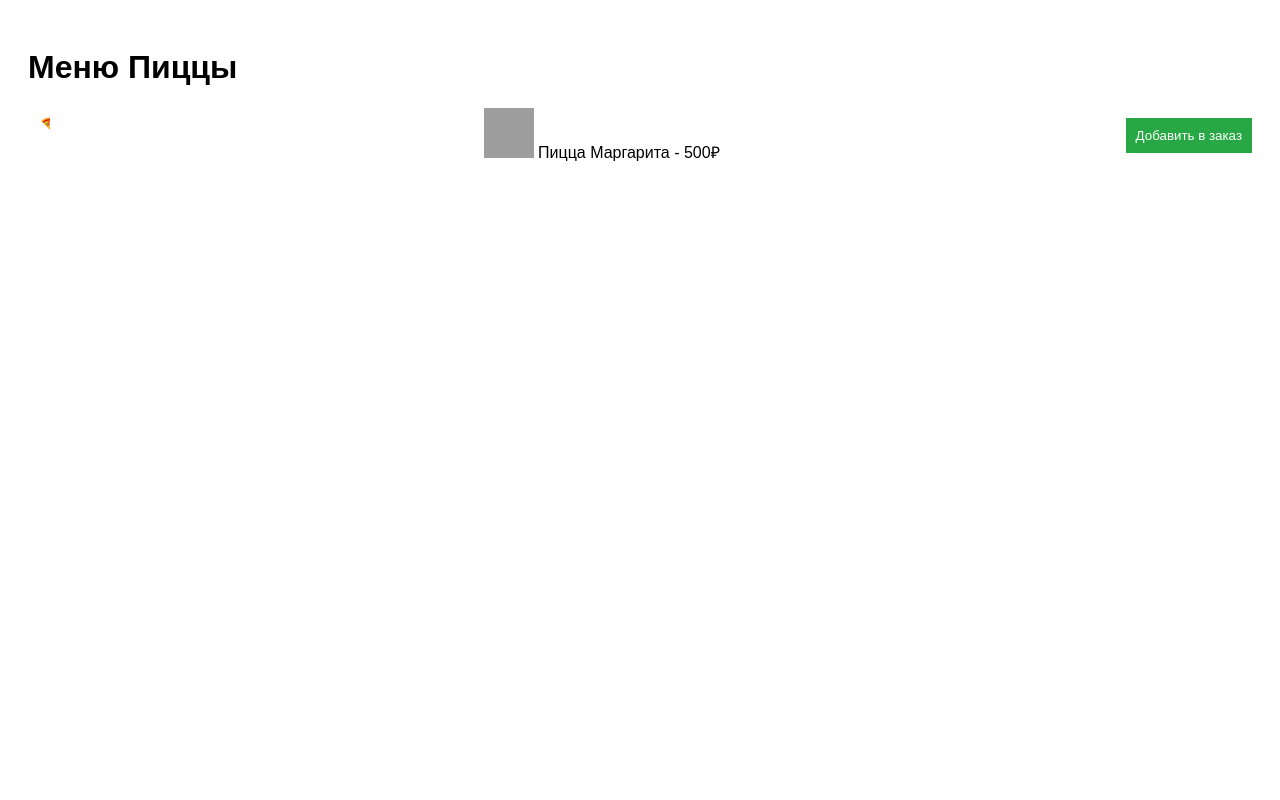
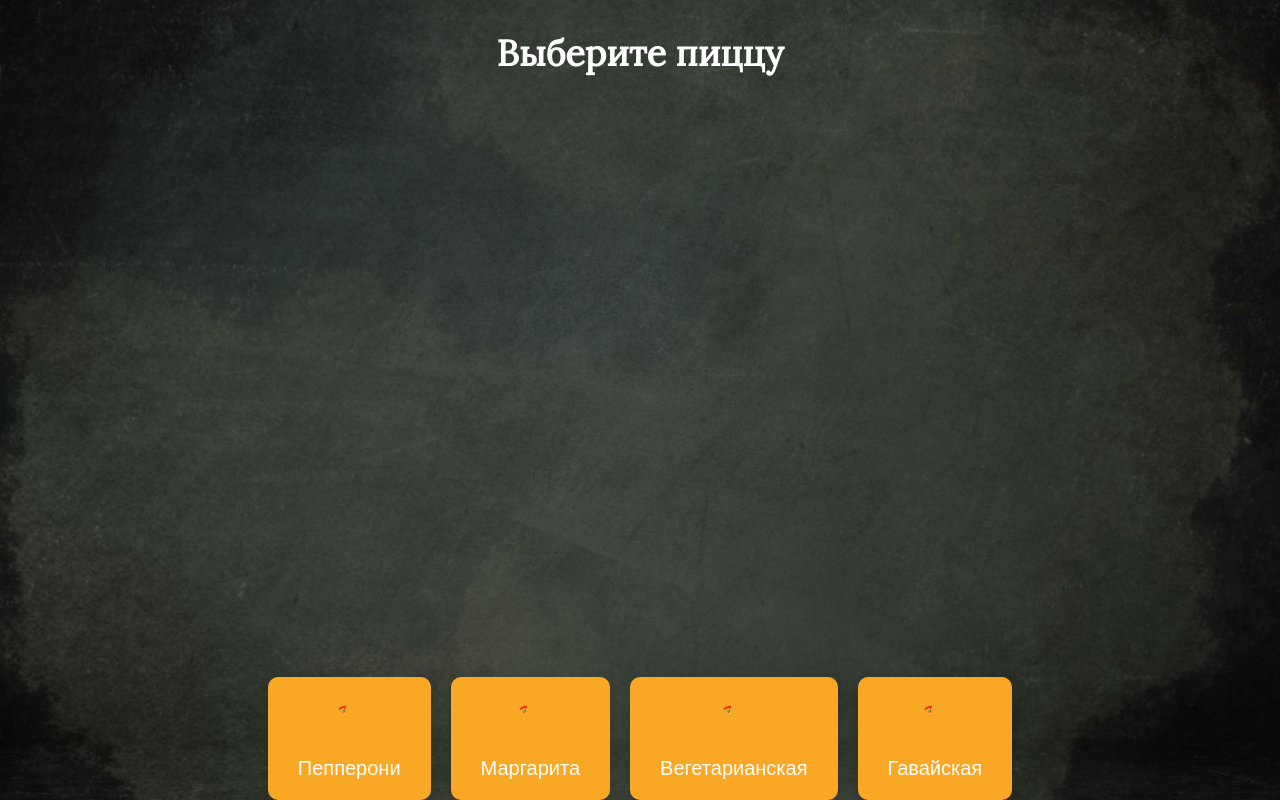
Before and after one commit to Twominname/telegram-order-app, a plain HTML site: page pizza.html in a window 1280 px wide. Drawn offline with nearby package versions, Linux system fonts and the light colour scheme; grey boxes are pictures that could not be loaded.

Commit message:
Изменены названия категорий и обновлена страница pizza.html

```diff
--- a/pizza.html
+++ b/pizza.html
@@ -4,72 +4,144 @@
     <meta charset="UTF-8">
     <meta name="viewport" content="width=device-width, initial-scale=1.0">
     <title>Пицца</title>
-    <!-- Подключаем Lottie -->
-    <script src="https://unpkg.com/lottie-web@5.7.3/build/player/lottie.min.js"></script>
+    <script src="https://cdnjs.cloudflare.com/ajax/libs/lottie-web/5.9.4/lottie.min.js"></script> <!-- Подключаем библиотеку Lottie -->
+    <link href="https://fonts.googleapis.com/css2?family=Lora&display=swap" rel="stylesheet"> <!-- Подключаем шрифт Lora -->
     <style>
-        /* Добавь стиль для страницы */
+        /* Общие стили */
         body {
-            font-family: Arial, sans-serif;
-            padding: 20px;
+            font-family: 'Lora', serif;
+            text-align: center;
+            margin: 0;
+            padding: 0;
+            background-image: url('https://raw.githubusercontent.com/Twominname/telegram-order-app/refs/heads/master/images/fon.jpg');
+            background-size: cover;
+            background-position: center;
+            background-repeat: no-repeat;
+            min-height: 100vh;
+            display: flex;
+            flex-direction: column;
+            justify-content: space-between;
         }
-        .dish {
+
+        h1 {
+            font-size: 36px;
+            color: #fff;
+            margin-top: 30px;
+        }
+
+        /* Контейнер для кнопок */
+        .pizza-categories {
             display: flex;
-            justify-content: space-between;
-            margin-bottom: 20px;
-            align-items: center; /* Центрируем элементы по вертикали */
+            flex-wrap: wrap;
+            justify-content: center;
+            gap: 20px;
+            margin-top: 40px;
         }
-        .dish img {
-            width: 50px;
-            height: 50px;
-        }
-        .dish button {
-            padding: 10px;
-            background-color: #28a745;
+
+        /* Стили для кнопок категорий */
+        .pizza-button {
+            padding: 20px 30px;
+            background-color: #f9a825;
             color: white;
             border: none;
+            border-radius: 10px;
+            font-size: 20px;
             cursor: pointer;
+            transition: all 0.3s ease;
+            box-shadow: 0 4px 10px rgba(0, 0, 0, 0.1);
+            display: flex;
+            flex-direction: column;
+            align-items: center;
+        }
+
+        .pizza-button:hover {
+            background-color: #e65100;
+            transform: scale(1.1);
+            box-shadow: 0 6px 15px rgba(0, 0, 0, 0.2);
         }
 
         /* Контейнер для анимации */
-        #pizza-icon {
+        .animation-container {
             width: 50px;
             height: 50px;
+            margin-bottom: 10px;
+        }
+
+        /* Добавляем немного стиля для ссылки */
+        a {
+            text-decoration: none;
         }
     </style>
 </head>
 <body>
-    <h1>Меню Пиццы</h1>
-
-    <!-- Пример блюда "Пицца Маргарита" -->
-    <div class="dish">
-        <!-- Контейнер для анимации Lottie -->
-        <div id="pizza-icon"></div>
-
-        <div>
-            <img src="https://example.com/pizza.jpg" alt="Пицца Маргарита">
-            <span>Пицца Маргарита - 500₽</span>
-        </div>
-        <button onclick="addToOrder('Пицца Маргарита')">Добавить в заказ</button>
+    <h1>Выберите пиццу</h1>
+    <div class="pizza-categories">
+        <!-- Кнопка для Пепперони -->
+        <a href="pepperoni.html">
+            <button class="pizza-button">
+                <div class="animation-container" id="pepperoni-animation"></div> <!-- Контейнер для анимации -->
+                Пепперони
+            </button>
+        </a>
+        <!-- Кнопка для Маргарита -->
+        <a href="margarita.html">
+            <button class="pizza-button">
+                <div class="animation-container" id="margarita-animation"></div> <!-- Контейнер для анимации -->
+                Маргарита
+            </button>
+        </a>
+        <!-- Кнопка для Вегетарианская -->
+        <a href="vegetarian.html">
+            <button class="pizza-button">
+                <div class="animation-container" id="vegetarian-animation"></div> <!-- Контейнер для анимации -->
+                Вегетарианская
+            </button>
+        </a>
+        <!-- Кнопка для Гавайская -->
+        <a href="hawaiian.html">
+            <button class="pizza-button">
+                <div class="animation-container" id="hawaiian-animation"></div> <!-- Контейнер для анимации -->
+                Гавайская
+            </button>
+        </a>
     </div>
 
-    <!-- Добавь другие блюда по аналогии -->
-
     <script>
-        // Инициализация анимации Lottie
-        var pizzaIcon = lottie.loadAnimation({
-            container: document.getElementById('pizza-icon'), // Указываем контейнер для анимации
-            path: 'https://raw.githubusercontent.com/Twominname/telegram-order-app/master/images/pizza-animation.json', // Путь к вашему JSON файлу с анимацией
-            renderer: 'svg', // Отображение в формате SVG
-            loop: true, // Анимация будет повторяться
-            autoplay: true // Анимация начнется сразу
+        // Загрузка анимации для Пепперони
+        var pepperoniIcon = lottie.loadAnimation({
+            container: document.getElementById('pepperoni-animation'),
+            path: 'https://raw.githubusercontent.com/Twominname/telegram-order-app/master/images/pizza-animation.json',
+            renderer: 'svg',
+            loop: true,
+            autoplay: true
         });
 
-        let order = [];
+        // Загрузка анимации для Маргарита
+        var margaritaIcon = lottie.loadAnimation({
+            container: document.getElementById('margarita-animation'),
+            path: 'https://raw.githubusercontent.com/Twominname/telegram-order-app/master/images/pizza-animation.json',
+            renderer: 'svg',
+            loop: true,
+            autoplay: true
+        });
 
-        function addToOrder(dish) {
-            order.push(dish);
-            alert(dish + " добавлена в заказ!");
-        }
+        // Загрузка анимации для Вегетарианской
+        var vegetarianIcon = lottie.loadAnimation({
+            container: document.getElementById('vegetarian-animation'),
+            path: 'https://raw.githubusercontent.com/Twominname/telegram-order-app/master/images/pizza-animation.json',
+            renderer: 'svg',
+            loop: true,
+            autoplay: true
+        });
+
+        // Загрузка анимации для Гавайской
+        var hawaiianIcon = lottie.loadAnimation({
+            container: document.getElementById('hawaiian-animation'),
+            path: 'https://raw.githubusercontent.com/Twominname/telegram-order-app/master/images/pizza-animation.json',
+            renderer: 'svg',
+            loop: true,
+            autoplay: true
+        });
     </script>
 </body>
 </html>
```
